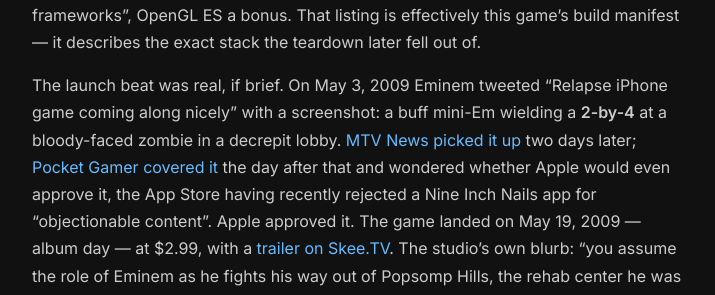
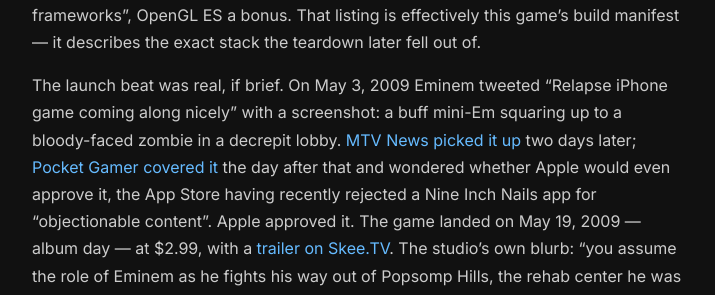
Before and after one commit to AdamLovattDevOps/adamlovattdevops.github.io, a Jekyll site: the page built from _posts/2026-08-17-relapse-resistance.md, in a window 1280 px wide and 900 px high, scrolled down 1468 px. Shown: the part 185-480 px from the top of the window, without its empty margins (282-997 px from the left). Built offline with Jekyll 4.4.1, drawn with Linux system fonts in a browser that asks for light colours.

Commit message:
Remove two-by-four thread
Co-Authored-By: Claude Fable 5 <noreply@anthropic.com>

```diff
--- a/_posts/2026-08-17-relapse-resistance.md
+++ b/_posts/2026-08-17-relapse-resistance.md
@@ -69,8 +69,8 @@ OpenGL ES a bonus. That listing is effectively this game's build manifest —
 it describes the exact stack the teardown later fell out of.
 
 The launch beat was real, if brief. On May 3, 2009 Eminem tweeted "Relapse
-iPhone game coming along nicely" with a screenshot: a buff mini-Em wielding
-a **2-by-4** at a bloody-faced zombie in a decrepit lobby. [MTV News picked
+iPhone game coming along nicely" with a screenshot: a buff mini-Em squaring
+up to a bloody-faced zombie in a decrepit lobby. [MTV News picked
 it up](https://web.archive.org/web/20221220013255/https://www.mtv.com/news/ao3j50/eminem-readying-relapse-iphone-game) two days later; [Pocket Gamer covered it](https://web.archive.org/web/20260817174903/https://www.pocketgamer.com/relapse/eminem-resurfaces-with-iphone-game/) the day after that and
 wondered whether Apple would even approve it, the App Store having recently
 rejected a Nine Inch Nails app for "objectionable content". Apple approved
```
